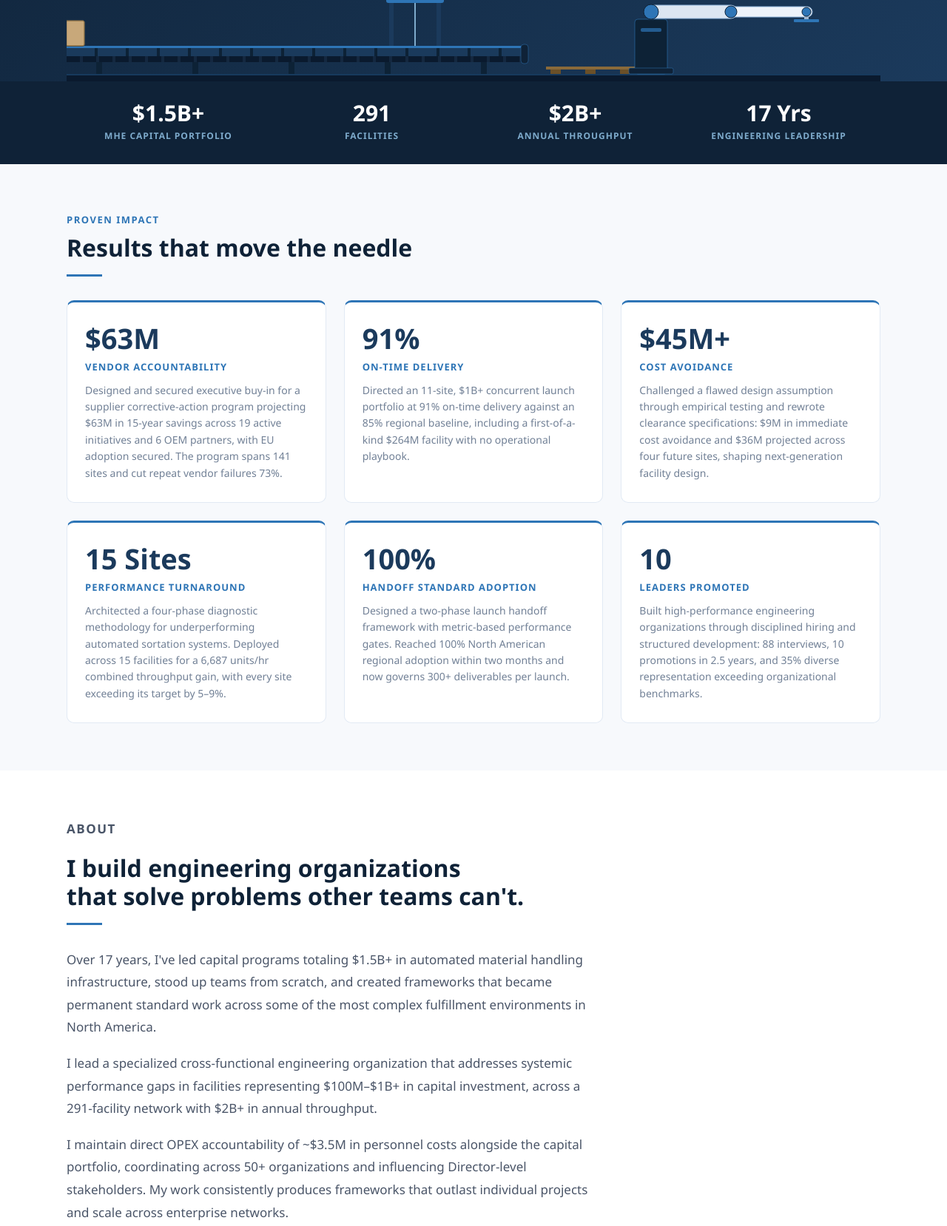
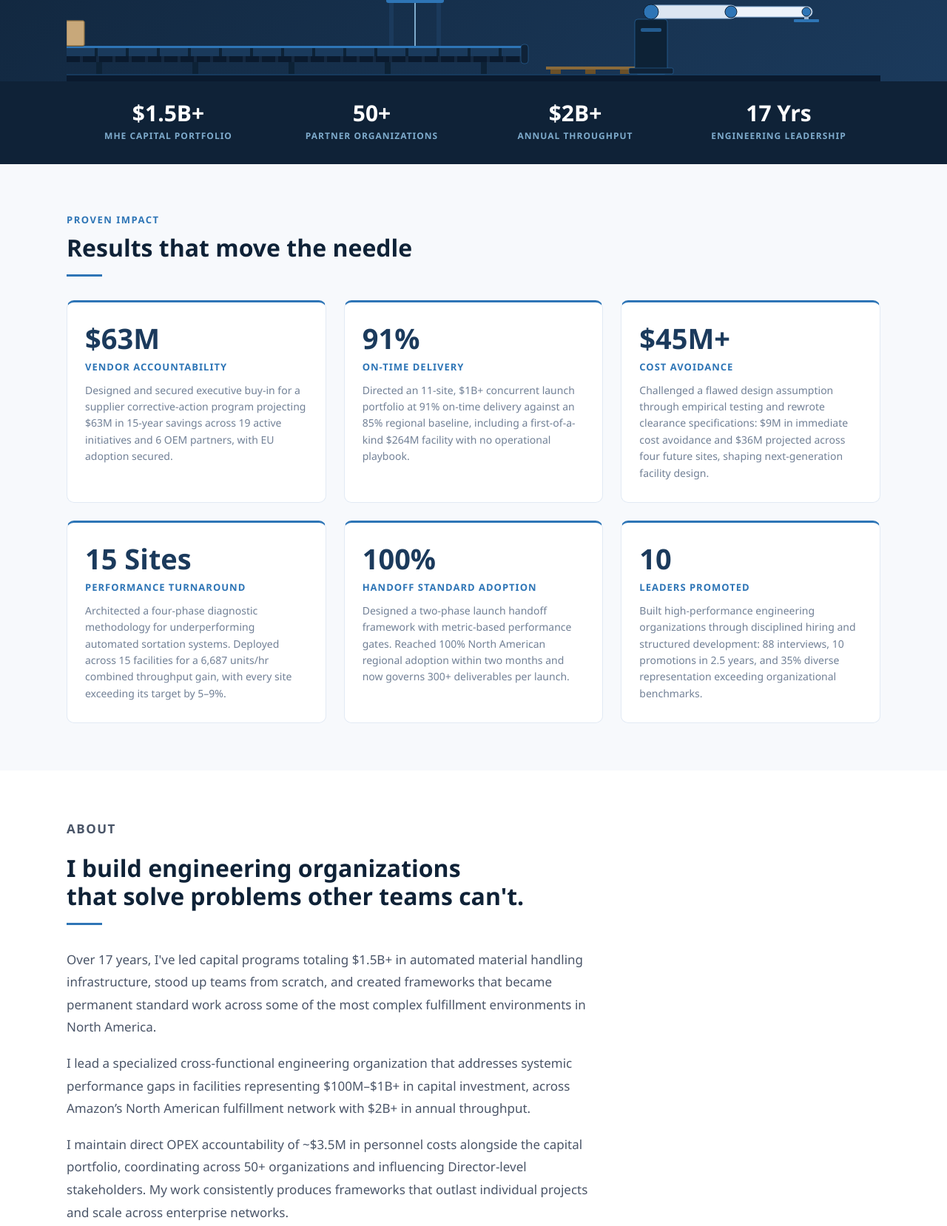
Before and after one commit to smith2jo/smith2jo.github.io, a plain HTML site: page index.html in a window 1280 px wide. Shown: the part 553-2211 px from the top of the page at 74% size. Drawn offline with Linux system fonts and the light colour scheme.

Commit message:
Add files via upload

```diff
--- a/index.html
+++ b/index.html
@@ -3,7 +3,7 @@
 <head>
   <meta charset="UTF-8">
   <meta name="viewport" content="width=device-width, initial-scale=1.0">
-  <meta name="description" content="Jordan Smith III - Engineering and operations executive with a $1.5B+ MHE capital portfolio across 291 facilities. Fulfillment, logistics, and industrial automation.">
+  <meta name="description" content="Jordan Smith III - Engineering and operations executive with a $1.5B+ MHE capital portfolio across Amazon's North American fulfillment network. Fulfillment, logistics, and industrial automation.">
   <title>Jordan Smith III | Engineering &amp; Operations Executive</title>
   <style>
     *, *::before, *::after { box-sizing: border-box; margin: 0; padding: 0; }
@@ -183,7 +183,7 @@
   <div class="stats-bar">
     <div class="stats-inner">
       <div class="stat-item"><span class="stat-num">$1.5B+</span><span class="stat-label">MHE Capital Portfolio</span></div>
-      <div class="stat-item"><span class="stat-num">291</span><span class="stat-label">Facilities</span></div>
+      <div class="stat-item"><span class="stat-num">50+</span><span class="stat-label">Partner Organizations</span></div>
       <div class="stat-item"><span class="stat-num">$2B+</span><span class="stat-label">Annual Throughput</span></div>
       <div class="stat-item"><span class="stat-num">17 Yrs</span><span class="stat-label">Engineering Leadership</span></div>
     </div>
@@ -197,7 +197,7 @@
         <div class="ach-card">
           <div class="ach-number">$63M</div>
           <div class="ach-title">Vendor Accountability</div>
-          <div class="ach-desc">Designed and secured executive buy-in for a supplier corrective-action program projecting $63M in 15-year savings across 19 active initiatives and 6 OEM partners, with EU adoption secured. The program spans 141 sites and cut repeat vendor failures 73%.</div>
+          <div class="ach-desc">Designed and secured executive buy-in for a supplier corrective-action program projecting $63M in 15-year savings across 19 active initiatives and 6 OEM partners, with EU adoption secured.</div>
         </div>
         <div class="ach-card">
           <div class="ach-number">91%</div>
@@ -233,7 +233,7 @@
       <h2 class="section-title">I build engineering organizations<br>that solve problems other teams can't.</h2>
       <div class="section-rule"></div>
       <p>Over 17 years, I've led capital programs totaling $1.5B+ in automated material handling infrastructure, stood up teams from scratch, and created frameworks that became permanent standard work across some of the most complex fulfillment environments in North America.</p>
-      <p>I lead a specialized cross-functional engineering organization that addresses systemic performance gaps in facilities representing $100M&ndash;$1B+ in capital investment, across a 291-facility network with $2B+ in annual throughput.</p>
+      <p>I lead a specialized cross-functional engineering organization that addresses systemic performance gaps in facilities representing $100M&ndash;$1B+ in capital investment, across Amazon&rsquo;s North American fulfillment network with $2B+ in annual throughput.</p>
       <p>I maintain direct OPEX accountability of ~$3.5M in personnel costs alongside the capital portfolio, coordinating across 50+ organizations and influencing Director-level stakeholders. My work consistently produces frameworks that outlast individual projects and scale across enterprise networks.</p>
       <p>My focus is building the engineering systems &mdash; standards, commissioning and handoff frameworks, and supplier accountability programs &mdash; that let complex, capital-intensive operations scale in fulfillment, logistics, and industrial automation.</p>
     </div>
@@ -392,6 +392,7 @@
       <div class="contact-btns">
         <a href="mailto:jordan.smith.3rd@gmail.com" class="btn-primary">Send an Email</a>
         <a href="https://www.linkedin.com/in/jordansmith3rd/" target="_blank" rel="noopener" class="btn-outline">Connect on LinkedIn</a>
+        <a href="Jordan_Smith_III_Executive_Brief.docx" download class="btn-outline">Download Executive Brief</a>
       </div>
       <div class="contact-details">
         <div class="contact-item"><strong>Email</strong>jordan.smith.3rd@gmail.com</div>
```
